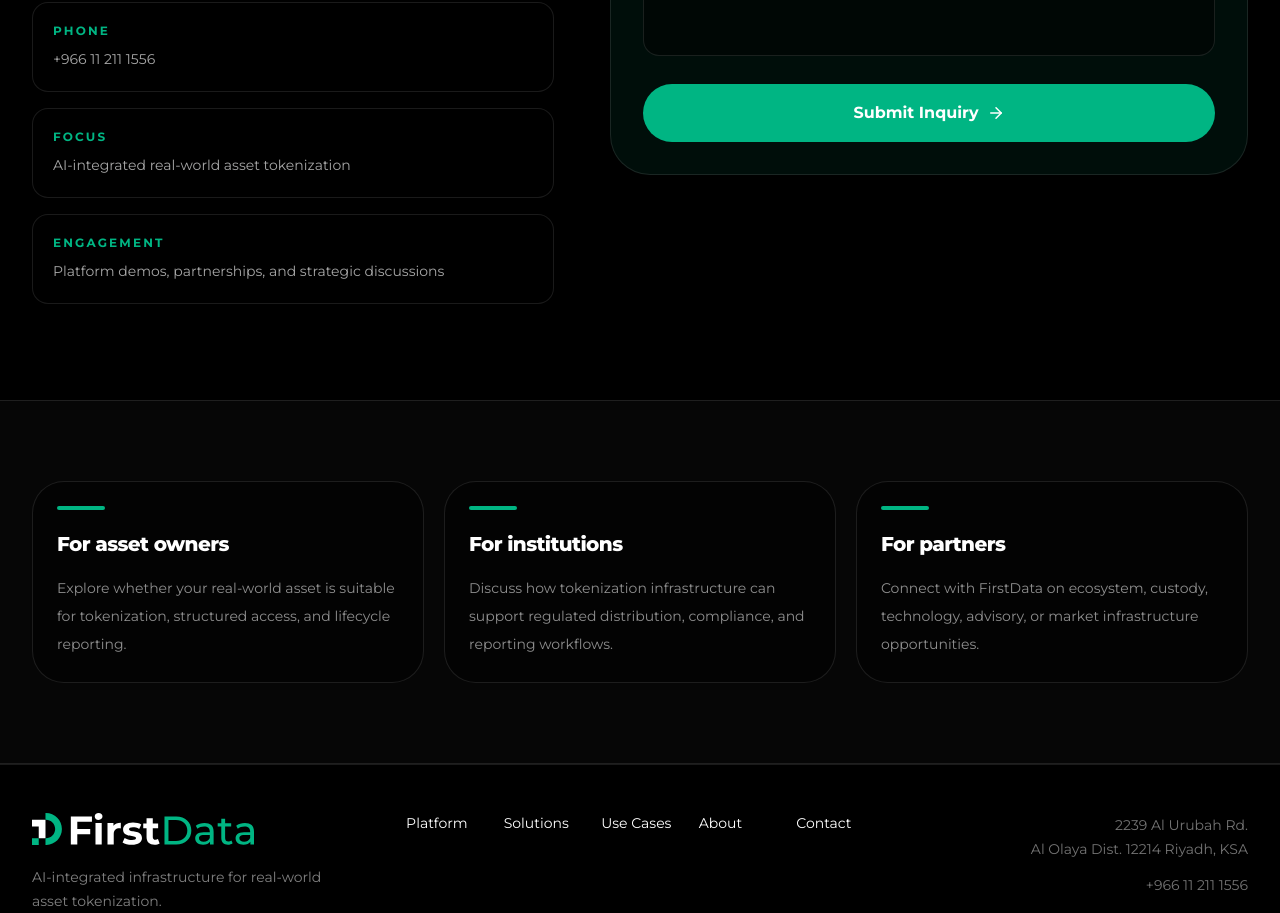
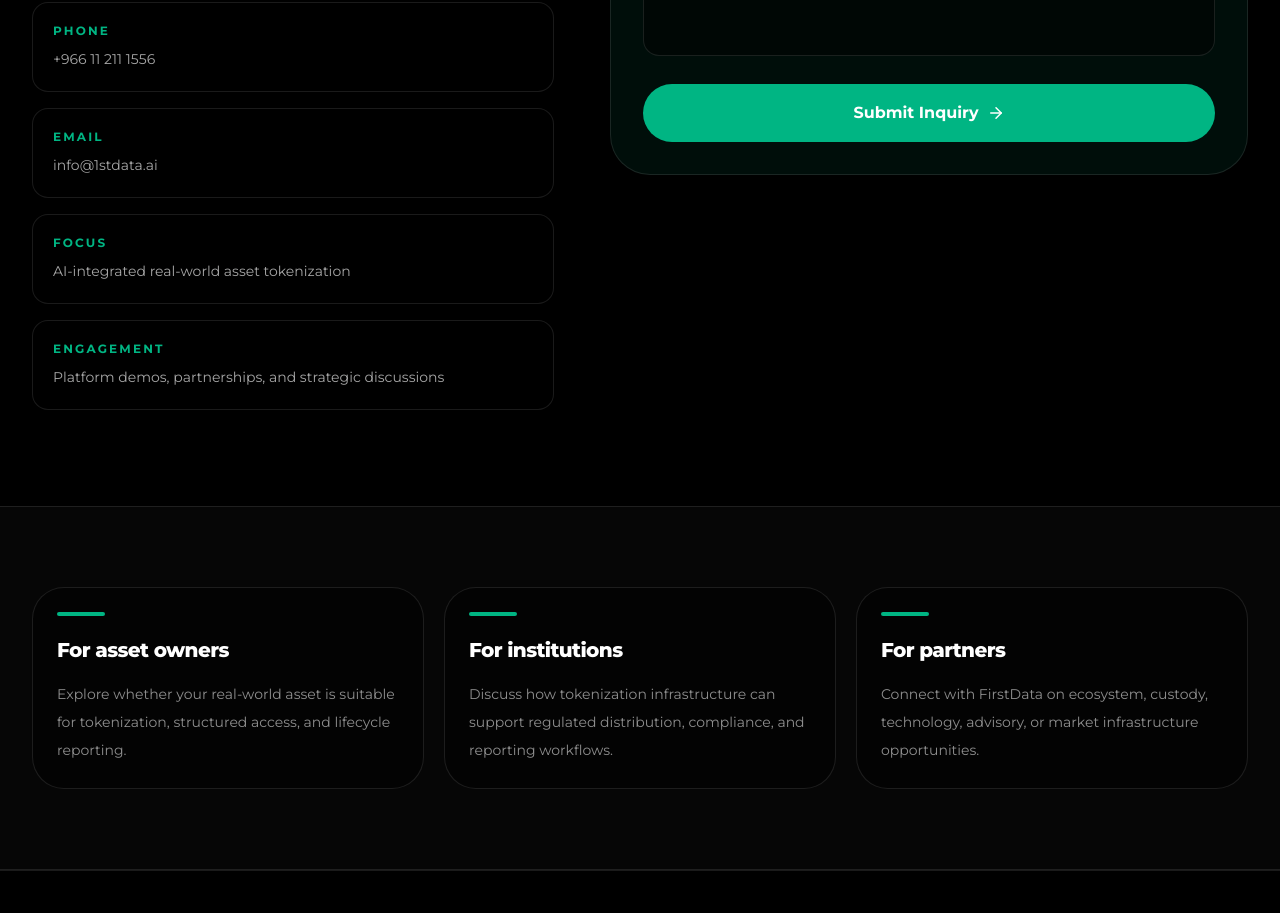
Before and after one commit to selmanpak/firstdata-website, a React (Vite) app: page /#/contact in a window 1280 px wide. Shown: the part 860-1773 px from the top of the page. Built offline with nearby package versions, Linux system fonts and the light colour scheme.

Commit message:
Add contact email card

```diff
--- a/src/pages/ContactPage.tsx
+++ b/src/pages/ContactPage.tsx
@@ -32,6 +32,7 @@ export default function ContactPage() {
                 value="2239 Al Urubah Rd. Al Olaya Dist. 12214 Riyadh, KSA"
               />
               <ContactInfo label="Phone" value="+966 11 211 1556" />
+              <ContactInfo label="Email" value="info@1stdata.ai" />
               <ContactInfo
                 label="Focus"
                 value="AI-integrated real-world asset tokenization"
```
